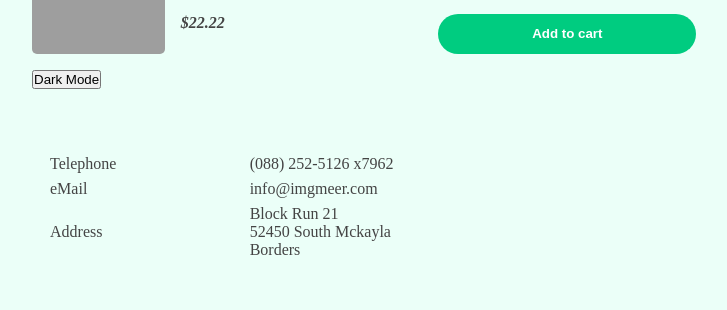
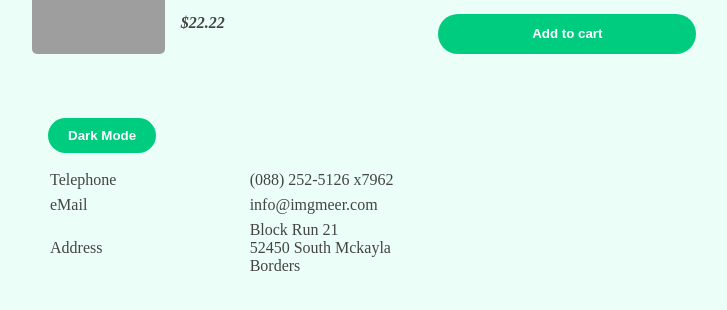
Before and after one commit to h2xd/vue-vuex-minimal-shop, a Vue app: page / in a window 1280 px wide. Shown: the part 941-1251 px from the top of the page, without its empty margins (328-1055 px from the left). Built offline with nearby package versions, Linux system fonts and the light colour scheme; grey boxes are pictures that could not be loaded; the HTML template or start-up script is replaced by a standard one.

Commit message:
added buttons styles to the theme switcher

```diff
--- a/src/components/Footer.vue
+++ b/src/components/Footer.vue
@@ -1,9 +1,9 @@
 <template>
-  <footer>
-    <button v-if="theme === 'dark'" @click="setTheme('light')">Light Mode</button>
-    <button v-if="theme === 'light'" @click="setTheme('dark')">Dark Mode</button>
+  <footer class="footer-details">
+    <button class="theme-button" v-if="theme === 'dark'" @click="setTheme('light')">Light Mode</button>
+    <button class="theme-button" v-if="theme === 'light'" @click="setTheme('dark')">Dark Mode</button>
 
-    <table class="footer-details">
+    <table>
       <tbody>
         <tr>
           <td>Telephone</td>
@@ -28,14 +28,25 @@
 
 <style lang="scss">
   @import "../scss/main.scss";
+  @import "../scss/components/button";
+
+  .theme-button {
+    @include button {
+      margin-bottom: 1rem;
+    }
+  }
 
   .footer-details {
     width: calc(100% + 2rem);
     color: var(--color-text);
     vertical-align: top;
-    background-color: var(--color-background);
+    background-color: var(--color-background-accent);
     padding: 1rem;
     margin: 3rem -1rem 0;
+
+    table {
+      width: 100%;
+    }
 
     @include for-medium-screens {
       margin: 3rem 0 0;
```
